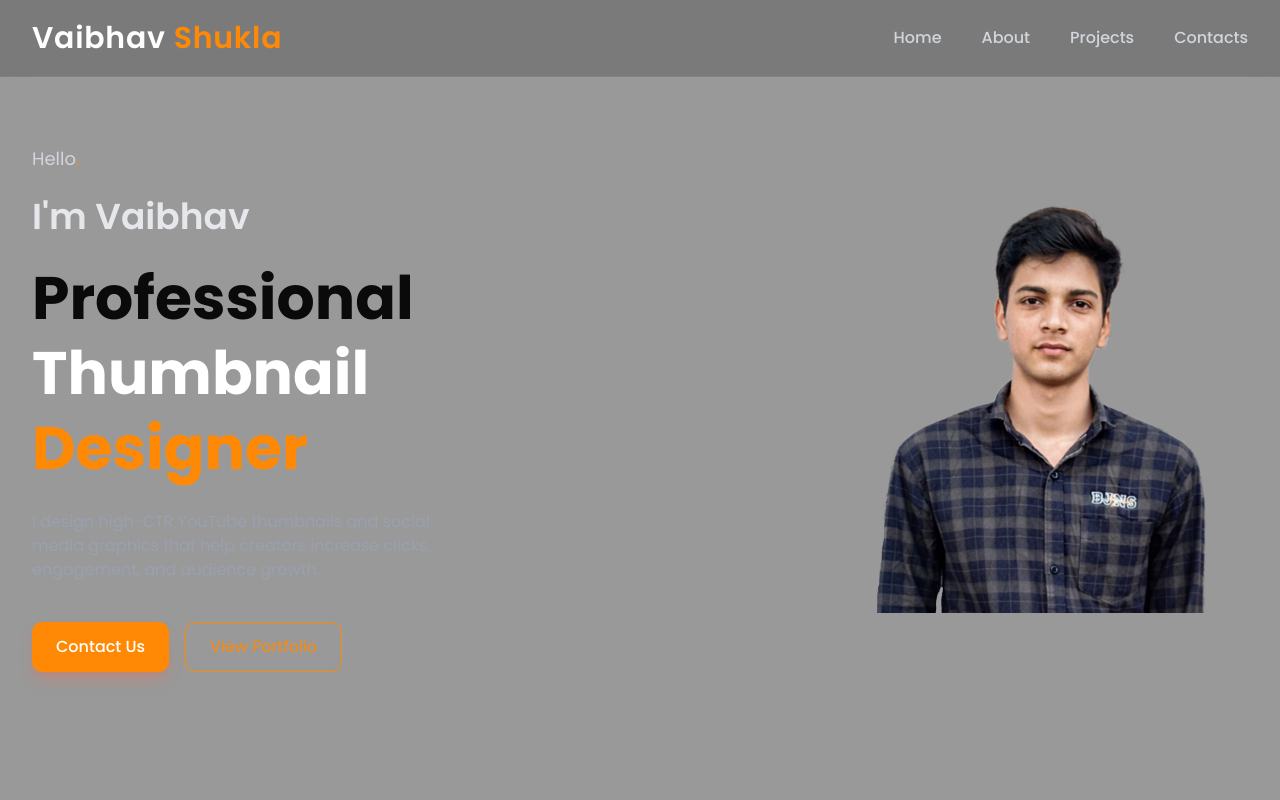
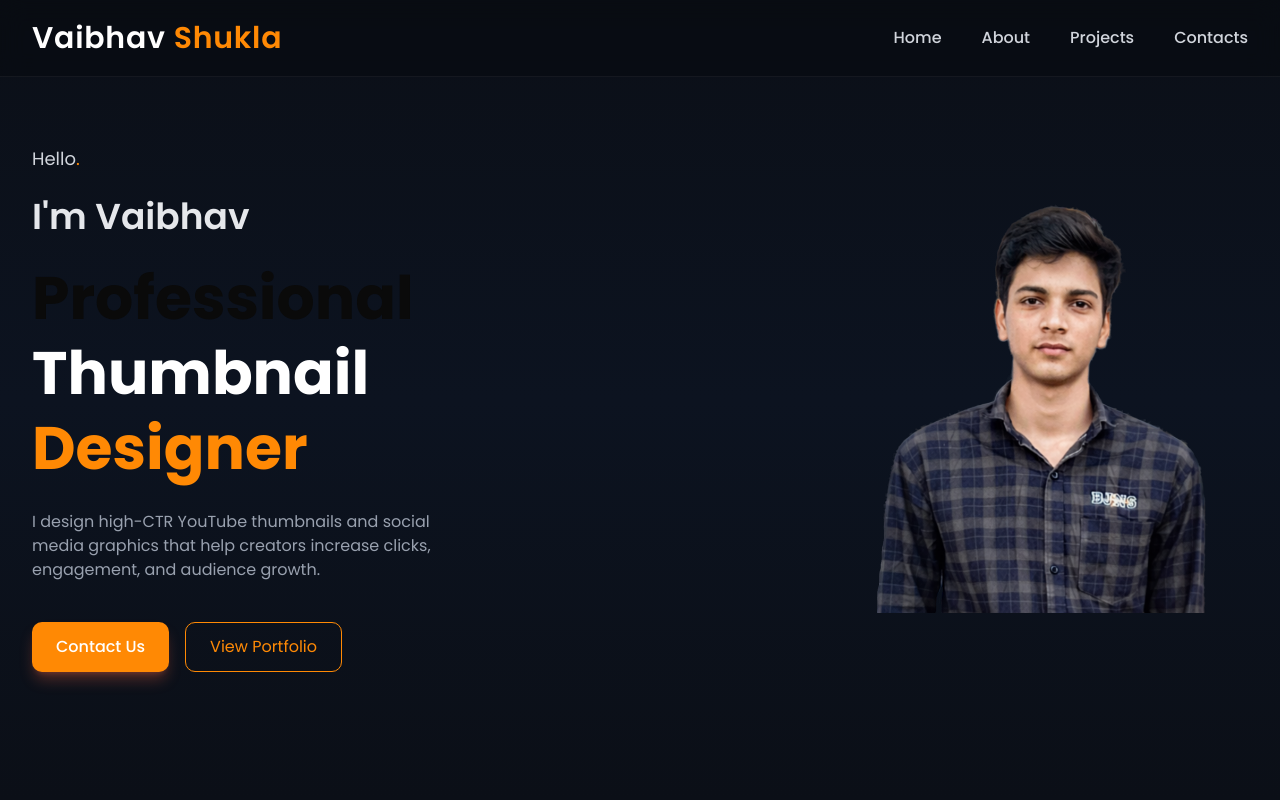
Before and after one commit to Vaibhav-webdev/Thumbnail, a Next.js app: page / in a window 1280 px wide. Shown: the top 800 px of the page. Built offline with nearby package versions, Linux system fonts and the light colour scheme.

Commit message:
Update Hero.js

```diff
--- a/src/app/components/Hero.js
+++ b/src/app/components/Hero.js
@@ -4,7 +4,7 @@ export default function Hero() {
   return (
     <section
       id="home"
-      className="relative min-h-screen flex items-center pt-24 pb-20 bg-black/40"
+      className="relative min-h-screen flex items-center pt-24 bg-gradient-to-b from-[#0b0f17] via-[#0c1320] to-[#0b0f17] pb-20 bg-black/40"
     >
       <div className="max-w-7xl mx-auto px-6 lg:px-8 grid lg:grid-cols-2 gap-12 items-center">
 
```
